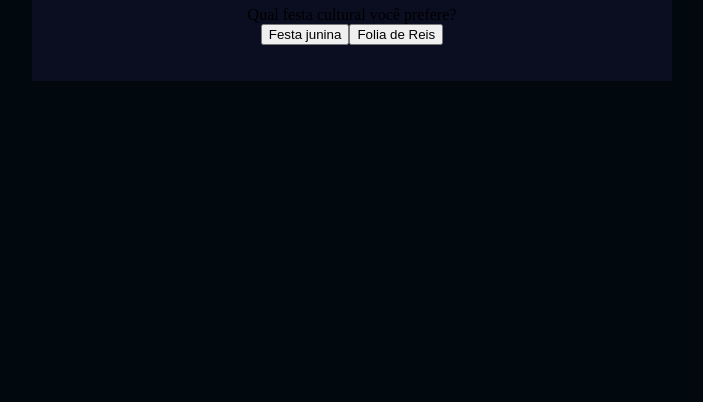
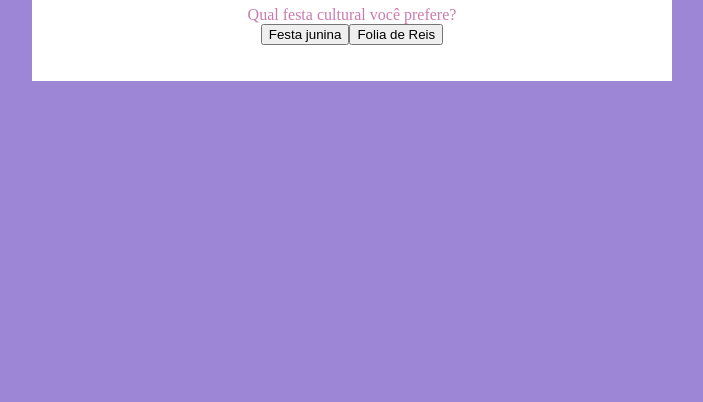
Before and after one commit to souzasz/site-cultural, a plain HTML site: page index.html in a window 1280 px wide. Shown: the part 414-816 px from the top of the page, without its empty margins (288-991 px from the left). Drawn offline with Linux system fonts and the light colour scheme.

Commit message:
alteracao das cores

```diff
--- a/style.css
+++ b/style.css
@@ -1,9 +1,9 @@
 :root {
-    --cor-fundo: #01080E;
-    --cor-principal: #0B0D20 ;
+    --cor-fundo: #9e86d6;
+    --cor-principal: #ffffff ;
     --cor-secundaria: #212333;
-    --cor-destaque: #d32bfd;
-    --cor-texto: #000000;
+    --cor-destaque: #f7b3e6;
+    --cor-texto: #ca7aaf;
 
   }
 
```
